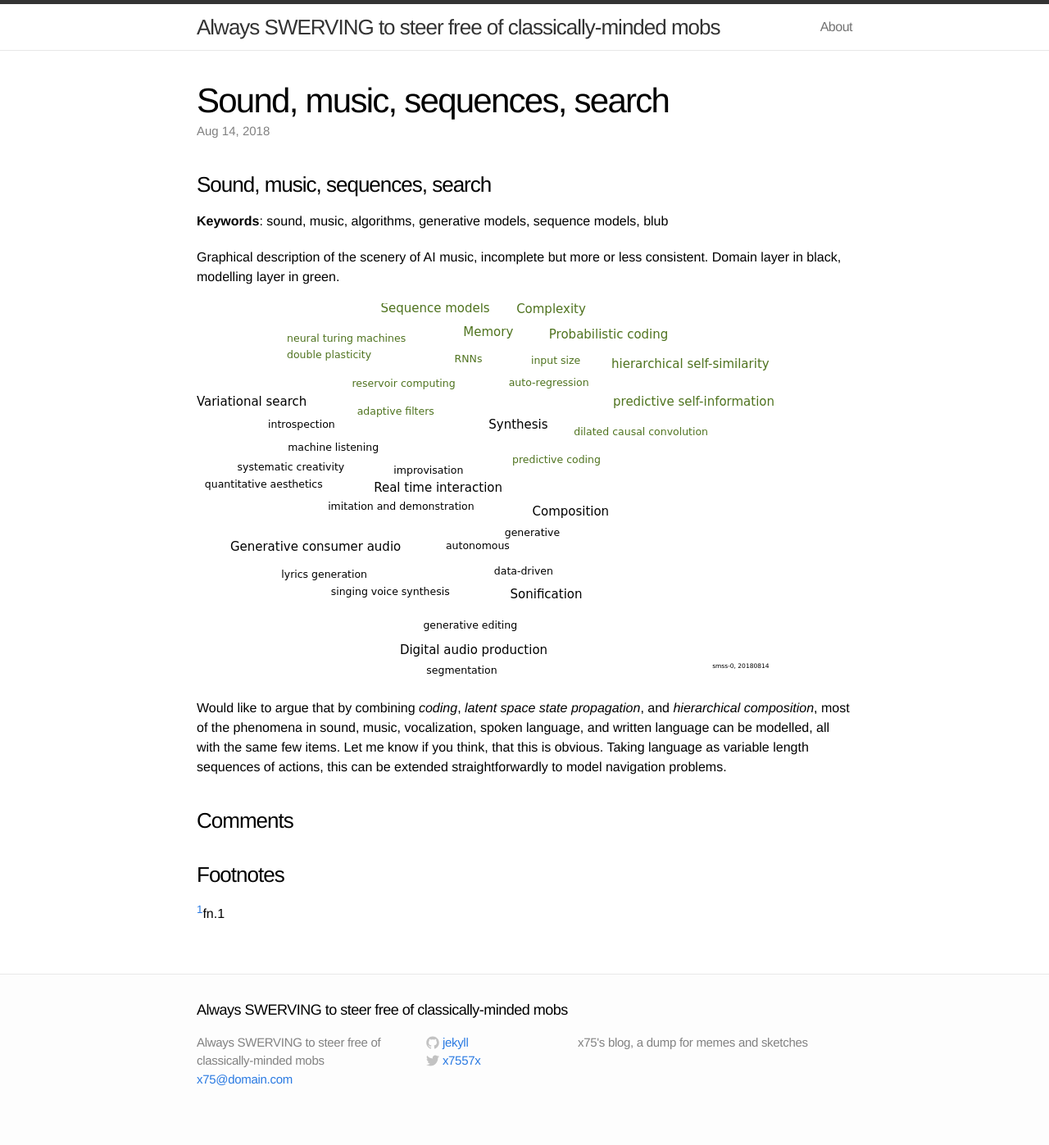
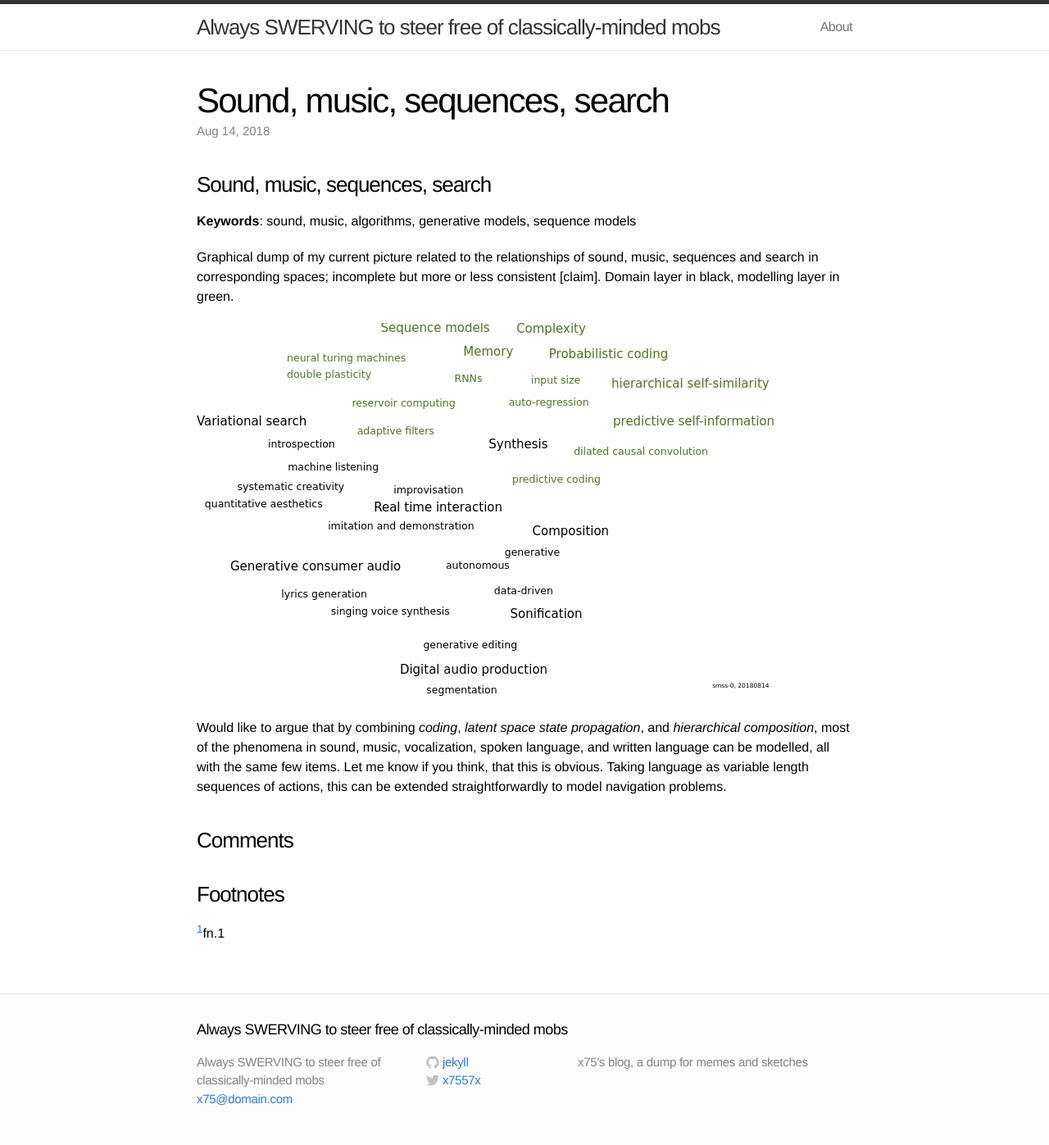
Before and after one commit to x75/x75.github.io, a Jekyll site: the page built from _posts/2018-08-14-Sound-music-sequences-search.md, in a window 1280 px wide. Shown: the whole page at 82% size. Built offline with Jekyll 4.4.1, drawn with Linux system fonts in a browser that asks for light colours; comment, search, counter and statistics services are not loaded; before the commit the page ends 1373 px from its top, so only the background shows below that.

Commit message:
sound-music-sequ-search changes

```diff
--- a/_posts/2018-08-14-Sound-music-sequences-search.md
+++ b/_posts/2018-08-14-Sound-music-sequences-search.md
@@ -7,11 +7,12 @@ comments: true
 ### Sound, music, sequences, search
 
 __Keywords__: sound, music, algorithms, generative models, sequence
-models, blub
+models
 
-Graphical description of the scenery of AI music, incomplete but
-more or less consistent. Domain layer in black, modelling layer in
-green.
+Graphical dump of my current picture related to the relationships of
+sound, music, sequences and search in corresponding spaces; incomplete
+but more or less consistent [claim]. Domain layer in black, modelling
+layer in green.
 
 ![Graphical description of the scenery drawing]({{ site-url }}/assets/2018-08-14-Sound-music-sequences-search/aib-sound-music-sequences-search.svg)
 
```
Also changed, not shown: 1 other file.
